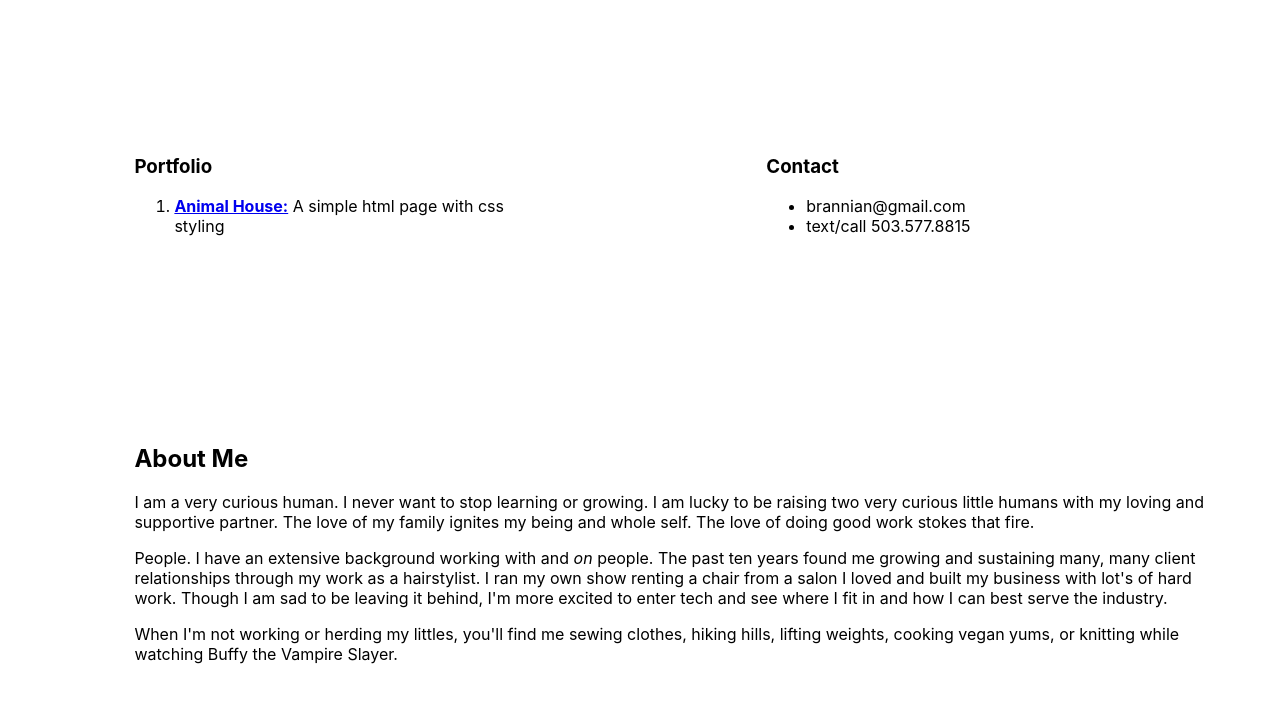
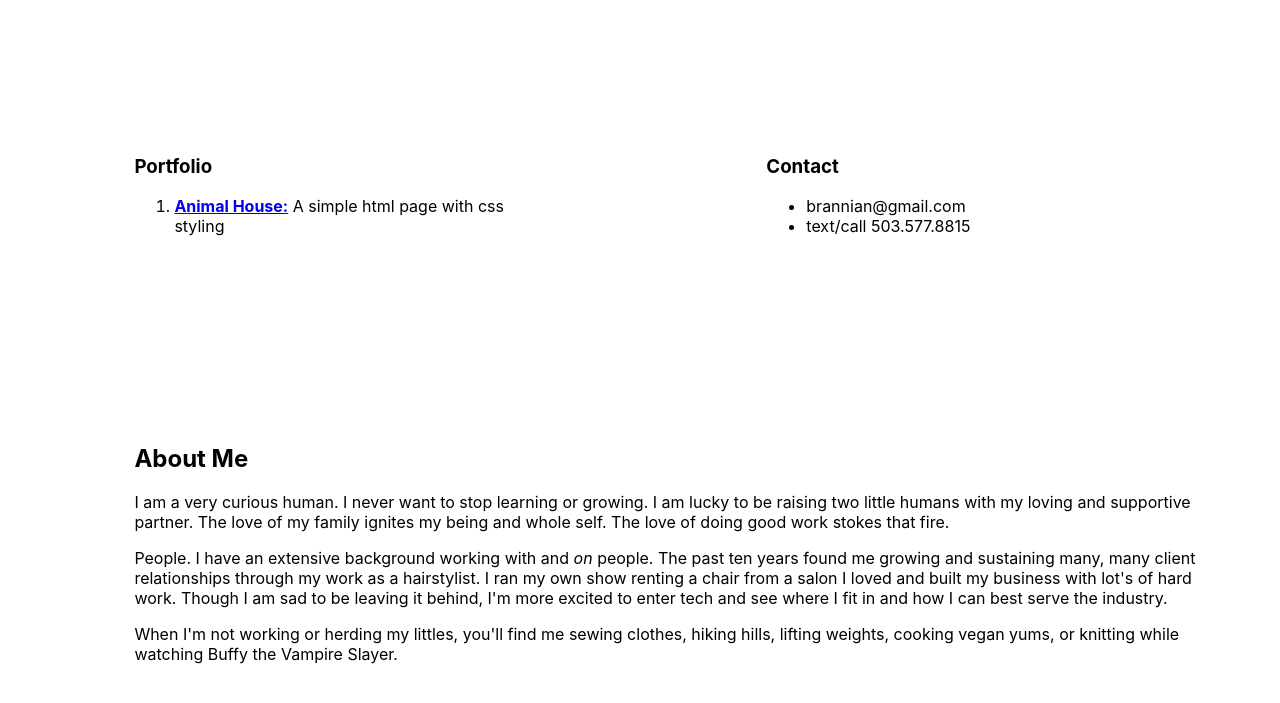
Before and after one commit to kimberkay/kim-brannian, a plain HTML site: page index.html in a window 1280 px wide. Shown: the part 349-1052 px from the top of the page. Drawn offline with Linux system fonts and the light colour scheme.

```diff
--- a/index.html
+++ b/index.html
@@ -36,7 +36,7 @@
 
   <div class=block3>
     <h2>About Me</h2>
-    <p>I am a very curious human. I never want to stop learning or growing. I am lucky to be raising two very curious little humans with my loving and supportive partner. The love of my family ignites my being and whole self. The love of doing good work stokes that fire.</p>
+    <p>I am a very curious human. I never want to stop learning or growing. I am lucky to be raising two little humans with my loving and supportive partner. The love of my family ignites my being and whole self. The love of doing good work stokes that fire.</p>
     <p>People. I have an extensive background working with and <em>on</em> people. The past ten years found me growing and sustaining many, many client relationships through my work as a hairstylist. I ran my own show renting a chair from a salon I loved and built my business with lot's of hard work. Though I am sad to be leaving it behind, I'm more excited to enter tech and see where I fit in and how I can best serve the industry.</p>
     <p>When I'm not working or herding my littles, you'll find me sewing clothes, hiking hills, lifting weights, cooking vegan yums, or knitting while watching Buffy the Vampire Slayer.</p>
   </div>
```
Also changed, not shown: 1 other file.
